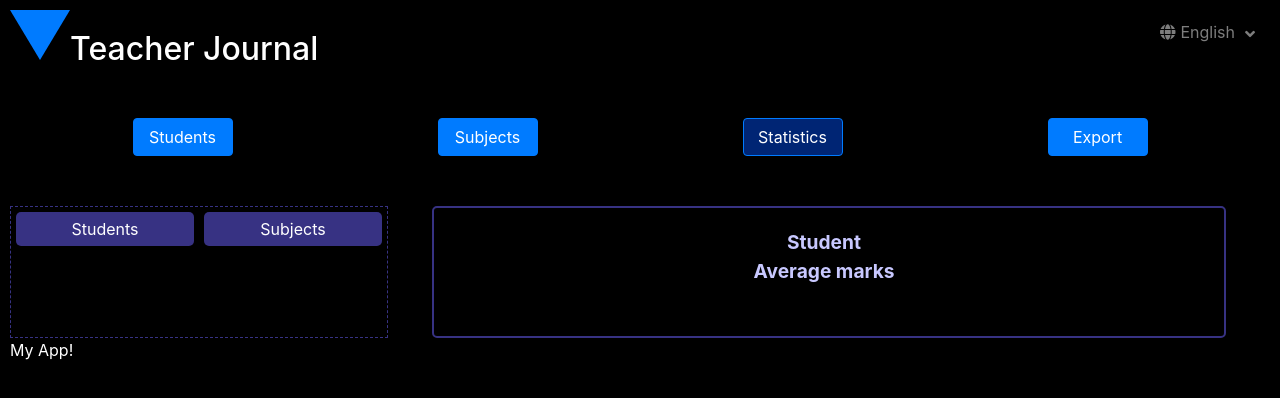
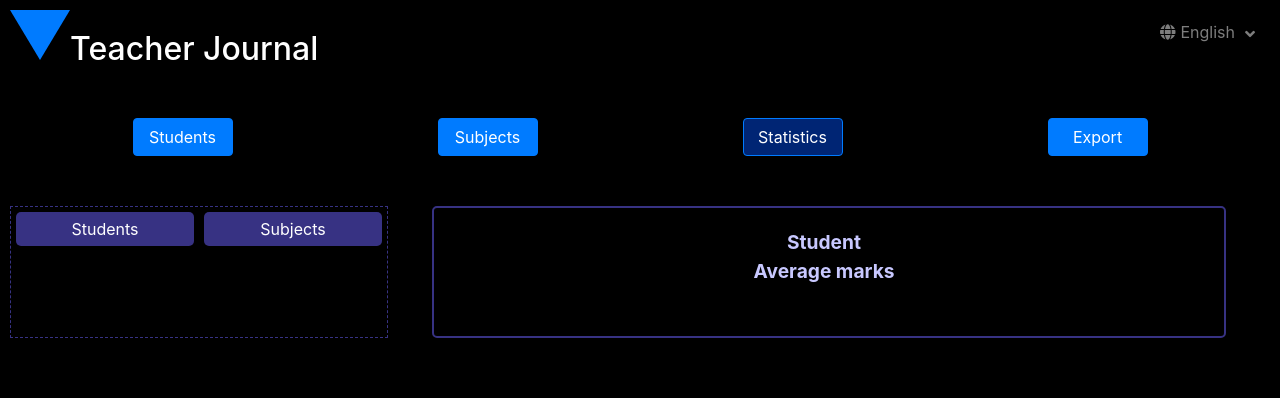
Before and after one commit to Metre-Ray/Teacher-Journal-App-React, a React app: page /statistics in a window 1280 px wide. Shown: the top 398 px of the page. Built offline with nearby package versions, Linux system fonts and the light colour scheme.

Commit message:
refactor: remove unnecessary

```diff
--- a/src/components/App.jsx
+++ b/src/components/App.jsx
@@ -10,7 +10,6 @@ export class App extends Component {
       <React.Fragment>
         <Head />
         <Main />
-        My App!
       </React.Fragment>
     )
   }
```
Also changed, not shown: src/components/header/LanguageSelector.jsx (+1 -13 lines).
